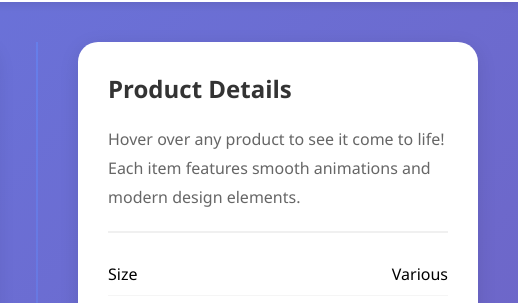
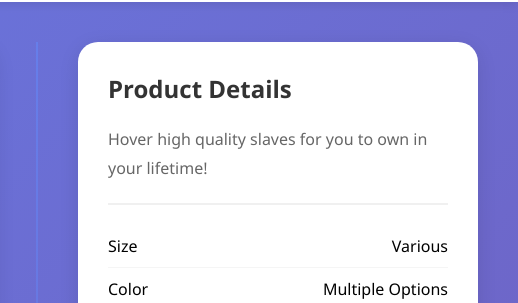
Before and after one commit to spikled/PIT_in_DSA, a plain HTML site: page index.html in a window 1280 px wide. Both pictures are taken after typing "Sample", "name@example.com" into the empty fields and a click on the button "Enter Slave Shop". Shown: the part 204-507 px from the top of the page, 762-1280 px from the left. Drawn offline with Linux system fonts and the light colour scheme.

Commit message:
partialUpdate index.html

```diff
--- a/index.html
+++ b/index.html
@@ -1039,7 +1039,7 @@
         <div class="product-detail">
             <h2 class="detail-title">Product Details</h2>
             <div class="detail-content">
-                Hover over any product to see it come to life! Each item features smooth animations and modern design elements.
+                Hover high quality slaves for you to own in your lifetime!
             </div>
             <div class="detail-specs">
                 <div class="spec-item">
```
